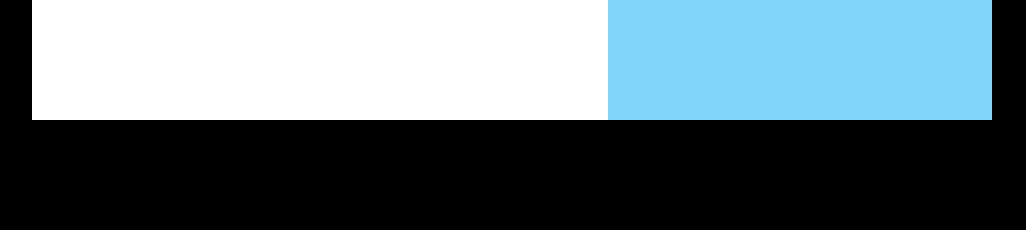
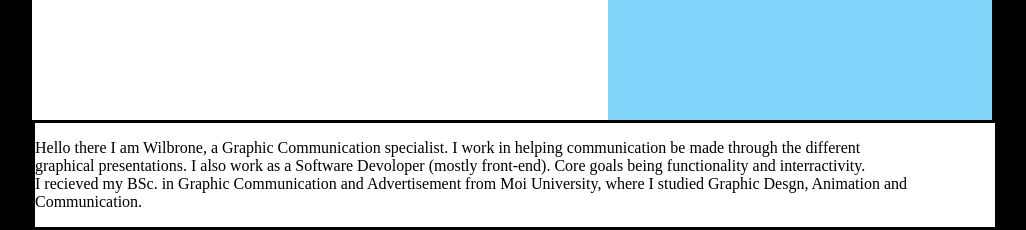
Before and after one commit to wilbrone/Portfolio-Example, a plain HTML site: page index.html in a window 1280 px wide. Shown: the part 1739-1969 px from the top of the page, without its empty margins (128-1154 px from the left). Before the commit the page ends 1859 px from the top, so only its background shows below. Drawn offline with Linux system fonts and the light colour scheme.

Commit message:
adding te about section

```diff
--- a/css/style.css
+++ b/css/style.css
@@ -128,3 +128,12 @@ a{
     font-size: 0.5em;
     margin-top: 20px;
 }
+
+/* About me section */
+.content{
+    border: solid;
+    background-color: #ffffff;
+   position: absolute;
+   width: inherit;
+   text-align: left;
+}
--- a/index.html
+++ b/index.html
@@ -49,8 +49,11 @@
             <!-- End of Home -->
 
             <!-- start of about me section -->
-            <diV>
-
+            <diV class="content">
+                <p>
+                    Hello there I am Wilbrone, a Graphic Communication specialist. I work in helping communication be made through the different <br>graphical presentations. I also work as a Software Devoloper (mostly front-end). Core goals being functionality and interractivity.<br>
+                    I recieved my BSc. in Graphic Communication and Advertisement from Moi University, where I studied Graphic Desgn, Animation and Communication.
+                </p>
             </diV>
             <!-- End of about me -->
         </div>
```
